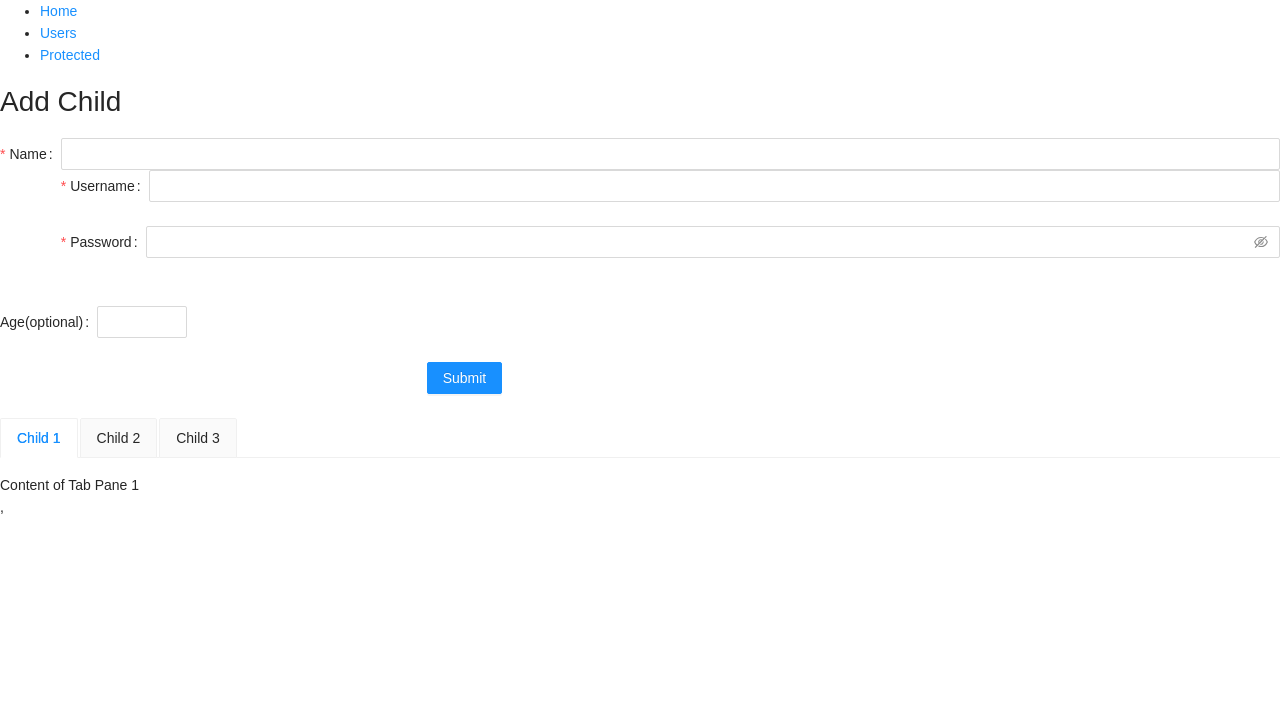
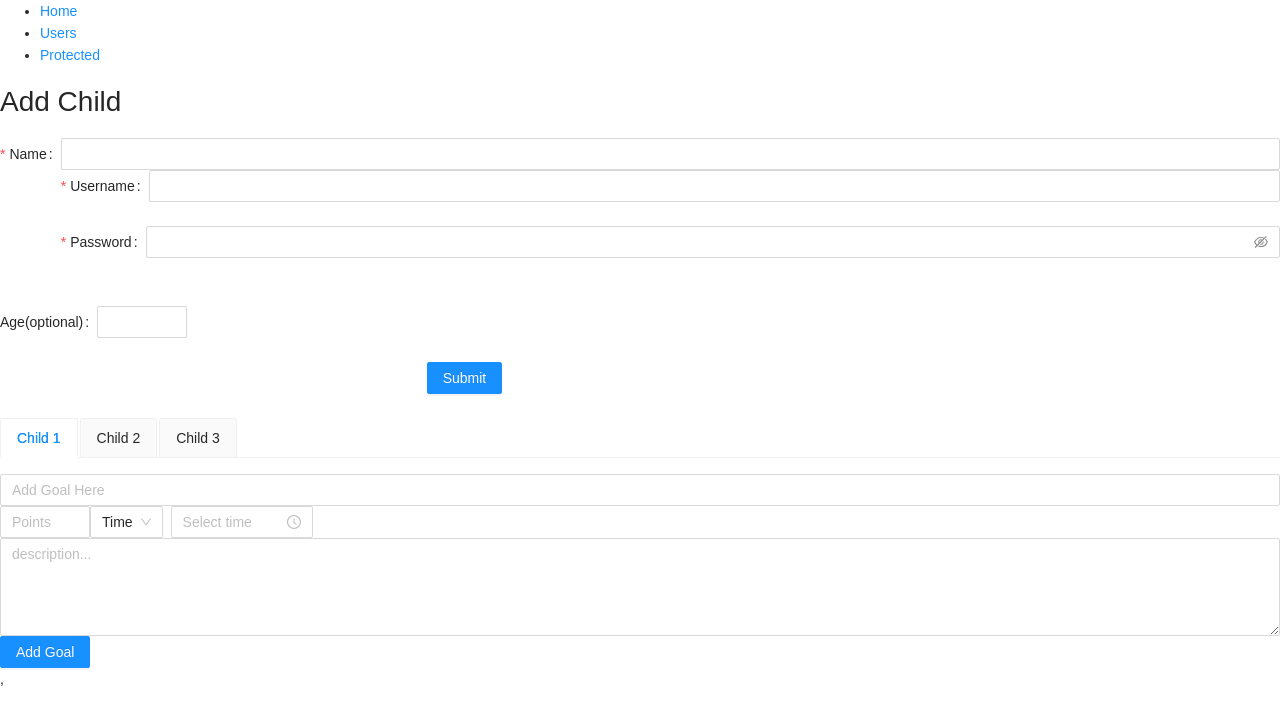
Before and after one commit to Jon-Nutman/kid-bucks-final, a React (Create React App) app in the folder client/: page /parent-dashboard in a window 1280 px wide. Shown: the top 706 px of the page. Built offline with nearby package versions, Linux system fonts and the light colour scheme.

Commit message:
added add goal component

```diff
--- /dev/null
+++ b/client/src/features/parent/AddGoalModal.js
@@ -0,0 +1,22 @@
+import React , { useState } from 'react'
+import { Input, Form, InputNumber, Button } from 'antd';
+import SwitchablePicker from './SwitchablePicker'
+
+const { TextArea } = Input;
+
+
+export default function AddGoalModal() {
+    return (
+        <div>
+            <Form>
+                <Input placeholder='Add Goal Here'/>
+                <InputNumber placeholder='Points' />
+                <SwitchablePicker />
+                <TextArea rows={4} placeholder='description...' />
+                <Button type="primary" htmlType="submit">
+            Add Goal
+          </Button>
+            </Form>
+        </div>
+    )
+}
--- a/client/src/features/parent/ChildTab.js
+++ b/client/src/features/parent/ChildTab.js
@@ -1,5 +1,6 @@
 import React from "react"
 import { Tabs } from 'antd'
+import AddGoalModal from './AddGoalModal'
 
 const { TabPane } = Tabs;
 
@@ -11,7 +12,7 @@ export default function ChildTab() {
   return <div>
 <Tabs onChange={callback} type="card">
     <TabPane tab="Child 1" key="1">
-      Content of Tab Pane 1
+      <AddGoalModal/>
     </TabPane>
     <TabPane tab="Child 2" key="2">
       Content of Tab Pane 2
--- /dev/null
+++ b/client/src/features/parent/SwitchablePicker.js
@@ -0,0 +1,27 @@
+import React, { useState } from 'react';
+import { DatePicker, TimePicker, Select, Space } from 'antd';
+
+const { Option } = Select;
+
+function PickerWithType({ type, onChange }) {
+  if (type === 'time') return <TimePicker onChange={onChange} />;
+  if (type === 'date') return <DatePicker onChange={onChange} />;
+  return <DatePicker picker={type} onChange={onChange} />;
+}
+
+export default function SwitchablePicker() {
+  const [type, setType] = useState('time');
+  return (
+    <Space>
+      <Select value={type} onChange={setType}>
+        <Option value="time">Time</Option>
+        <Option value="date">Date</Option>
+        <Option value="week">Week</Option>
+        <Option value="month">Month</Option>
+        <Option value="quarter">Quarter</Option>
+        <Option value="year">Year</Option>
+      </Select>
+      <PickerWithType type={type} onChange={value => console.log(value)} />
+    </Space>
+  );
+}
```
